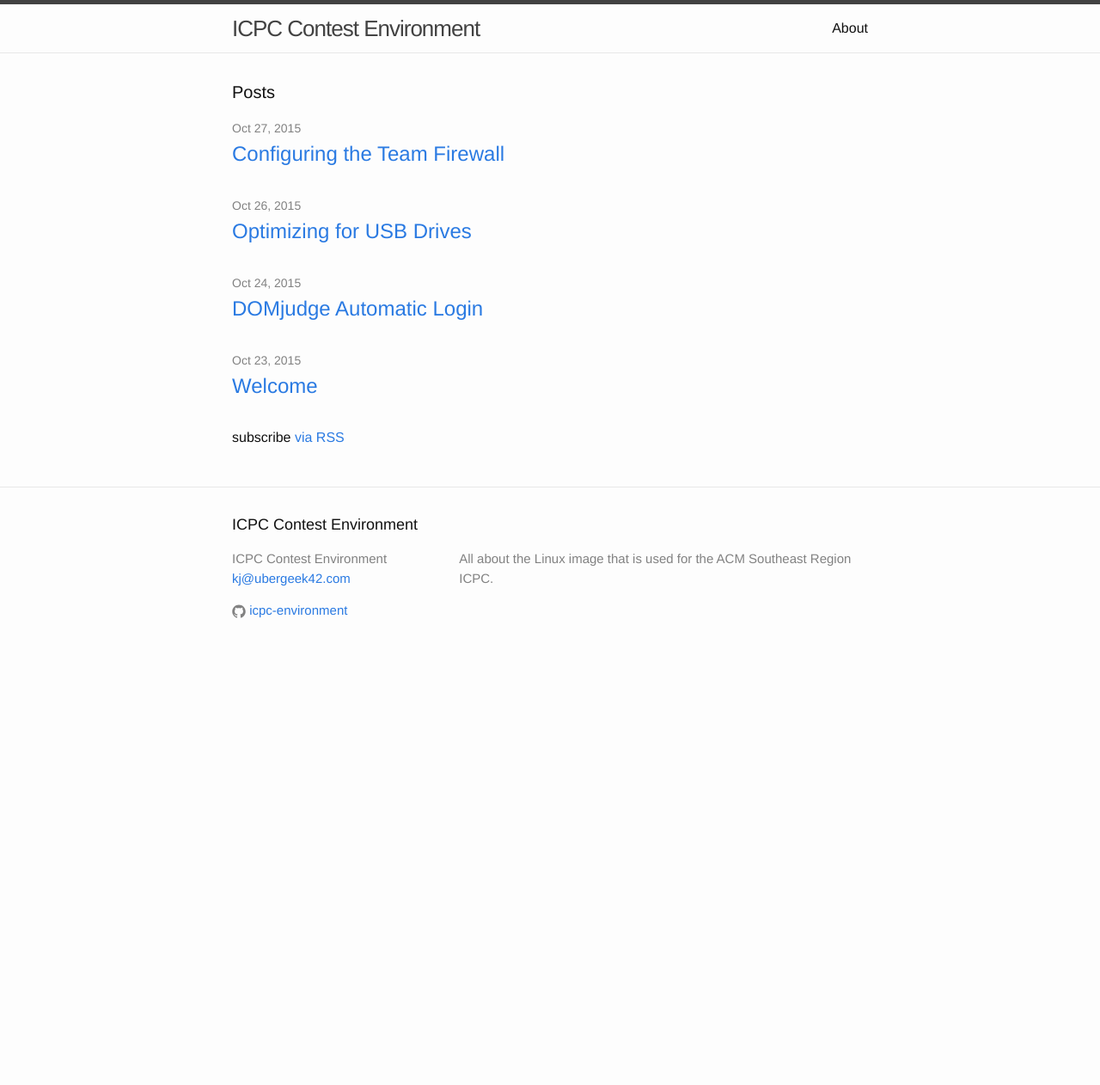
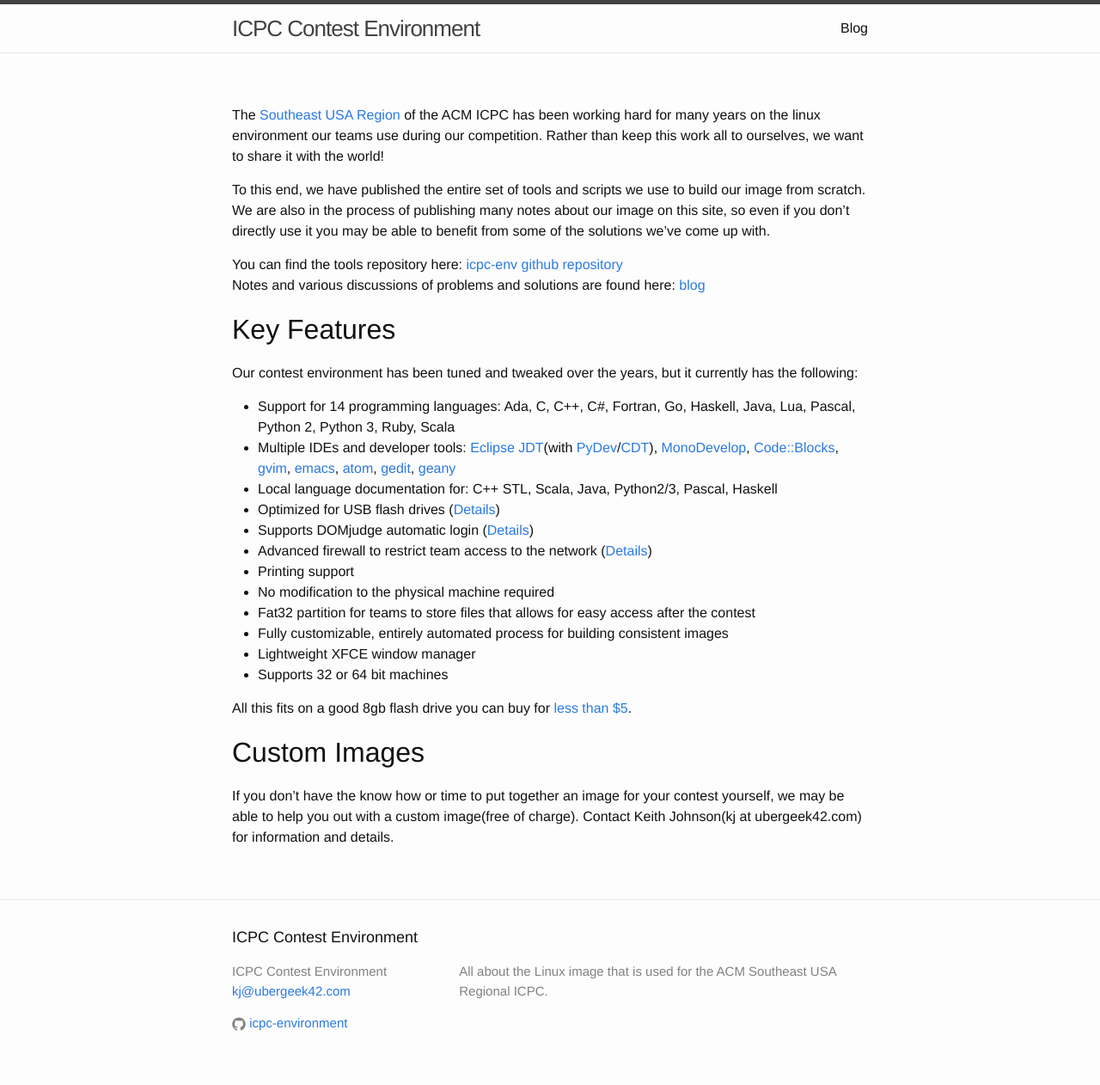
Before and after one commit to icpc-environment/icpc-environment.github.io, a Jekyll site: the page built from index.md, in a window 1280 px wide. Shown: the whole page at 86% size. Built offline with Jekyll 4.4.1, drawn with Linux system fonts in a browser that asks for light colours; before the commit the page ends 900 px from its top, so only the background shows below that.

Commit message:
Replace main page with more details, add blog page
Add blog page that shows the list of blog posts
Replace index page with real content
Remove about page and welcome blog post
Small typo/wording change in _config.yml to specify USA

```diff
--- a/_config.yml
+++ b/_config.yml
@@ -2,7 +2,7 @@
 title: ICPC Contest Environment
 email: kj@ubergeek42.com
 description: > # this means to ignore newlines until "baseurl:"
-  All about the Linux image that is used for the ACM Southeast Region ICPC.
+  All about the Linux image that is used for the ACM Southeast USA Regional ICPC.
 baseurl: "" # the subpath of your site, e.g. /blog/
 url: "http://icpc-environment.github.io" # the base hostname & protocol for your site
 github_username:  icpc-environment
--- a/index.html
+++ b/blog.html
@@ -1,11 +1,10 @@
 ---
 layout: default
+title: Blog
+permalink: /blog/
 ---
 
 <div class="home">
-
-  <h1 class="page-heading">Posts</h1>
-
   <ul class="post-list">
     {% for post in site.posts %}
       <li>
@@ -14,6 +13,8 @@ layout: default
         <h2>
           <a class="post-link" href="{{ post.url | prepend: site.baseurl }}">{{ post.title }}</a>
         </h2>
+        {{post.excerpt}}
+        <a href="{{post.url | prepend: site.baseurl }}">continue reading</a>
       </li>
     {% endfor %}
   </ul>
--- /dev/null
+++ b/index.md
@@ -0,0 +1,41 @@
+---
+layout: page
+---
+
+The [Southeast USA Region](https://ser.cs.fit.edu/) of the ACM ICPC has been
+working hard for many years on the linux environment our teams use during our
+competition. Rather than keep this work all to ourselves, we want to share
+it with the world!
+
+To this end, we have published the entire set of tools and scripts we use to
+build our image from scratch. We are also in the process of publishing many
+notes about our image on this site, so even if you don't directly use it you
+may be able to benefit from some of the solutions we've come up with.
+
+You can find the tools repository here: [icpc-env github repository](https://github.com/icpc-environment/icpc-env)
+Notes and various discussions of problems and solutions are found here: [blog](/blog/)
+
+## Key Features
+Our contest environment has been tuned and tweaked over the years, but it
+currently has the following:
+
+* Support for 14 programming languages: Ada, C, C++, C#, Fortran, Go, Haskell, Java, Lua, Pascal, Python 2, Python 3, Ruby, Scala
+* Multiple IDEs and developer tools: [Eclipse JDT](http://eclipse.org/jdt/)(with [PyDev](http://www.pydev.org/)/[CDT](https://eclipse.org/cdt/)), [MonoDevelop](http://www.monodevelop.com/), [Code::Blocks](http://www.codeblocks.org/), [gvim](http://www.vim.org/), [emacs](https://www.gnu.org/software/emacs/), [atom](https://atom.io/), [gedit](https://wiki.gnome.org/Apps/Gedit), [geany](http://www.geany.org/)
+* Local language documentation for: C++ STL, Scala, Java, Python2/3, Pascal, Haskell
+* Optimized for USB flash drives ([Details]({% post_url 2015-10-26-usb-optimization %}))
+* Supports DOMjudge automatic login ([Details]({% post_url 2015-10-24-domjudge-autologin %}))
+* Advanced firewall to restrict team access to the network ([Details]({% post_url 2015-10-27-team-firewall %}))
+* Printing support
+* No modification to the physical machine required
+* Fat32 partition for teams to store files that allows for easy access after the contest
+* Fully customizable, entirely automated process for building consistent images
+* Lightweight XFCE window manager
+* Supports 32 or 64 bit machines
+
+All this fits on a good 8gb flash drive you can buy for [less than $5](http://www.newegg.com/Product/Product.aspx?Item=N82E16820239764).
+
+
+## Custom Images
+If you don't have the know how or time to put together an image for your contest
+yourself, we may be able to help you out with a custom image(free of charge).
+Contact Keith Johnson(kj at ubergeek42.com) for information and details.
```
Also changed, not shown: _posts/2015-10-23-welcome.md (deleted, +0 -12 lines), about.md (deleted, +0 -9 lines).
